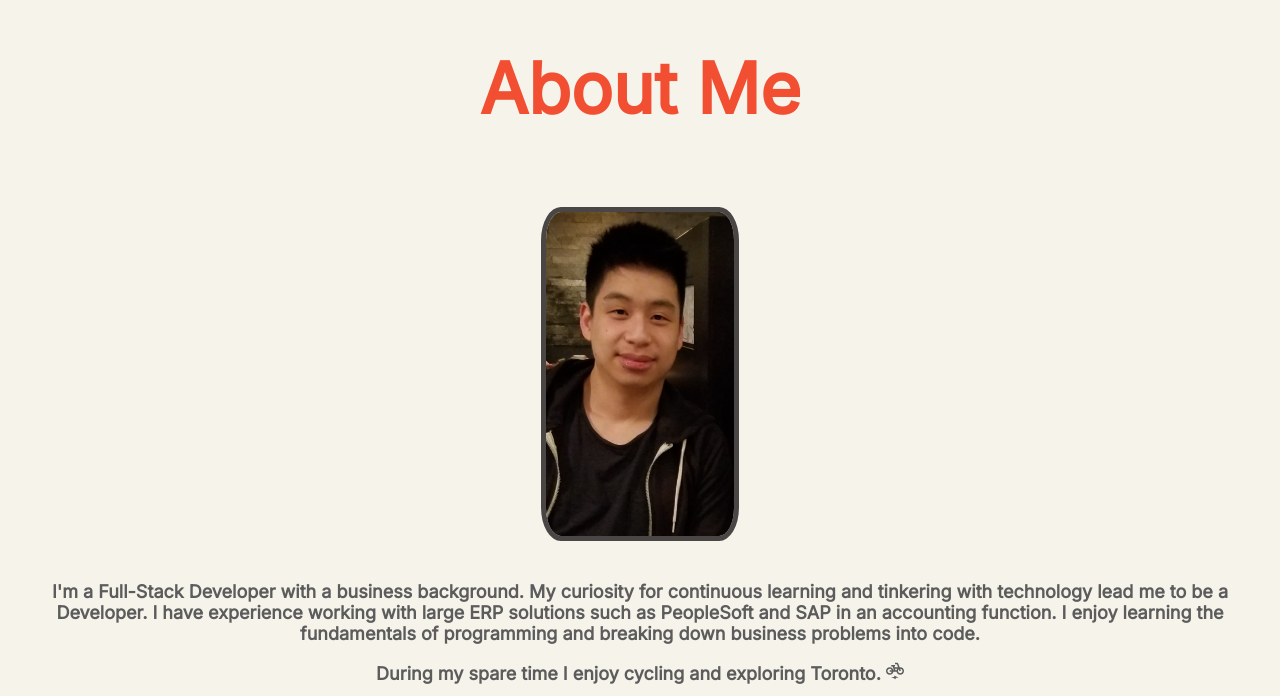
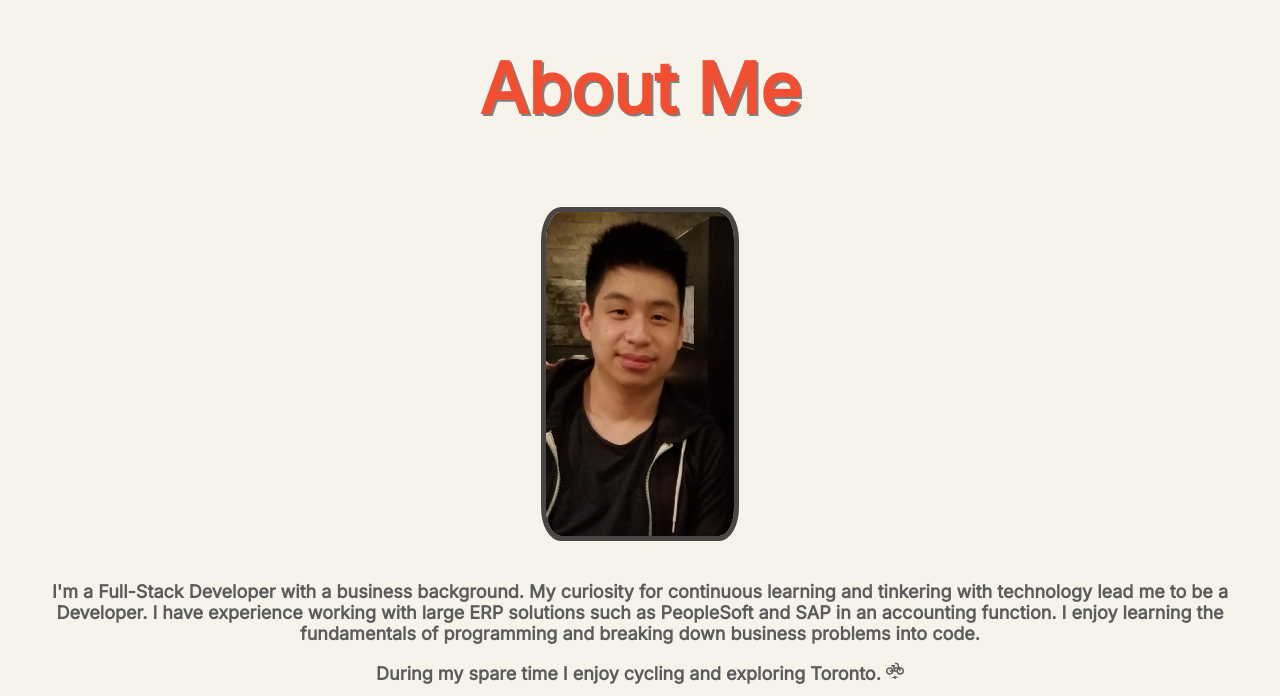
Before and after one commit to Charlesdigital/Portfolio_1, a React (Create React App) app: page / in a window 1280 px wide. Shown: the part 844-1540 px from the top of the page. Built offline with nearby package versions, Linux system fonts and the light colour scheme.

Commit message:
add text shadow to titles

```diff
--- a/src/index.css
+++ b/src/index.css
@@ -18,6 +18,7 @@ code {
 
 .skill-title {
   font-size: 70px;
+  text-shadow: 2px 2px grey;
 }
 
 p {
```
Also changed, not shown: src/components/About/about.css (line endings or trailing spaces).
